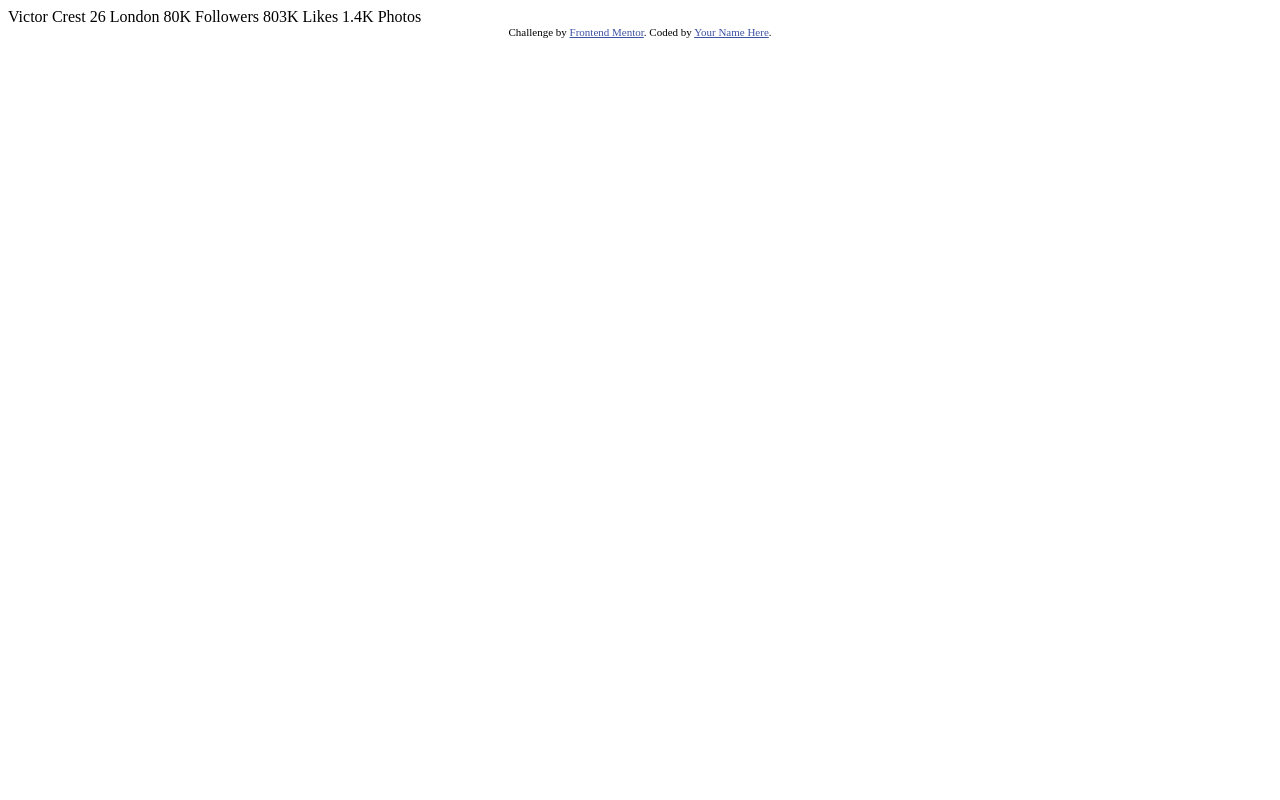
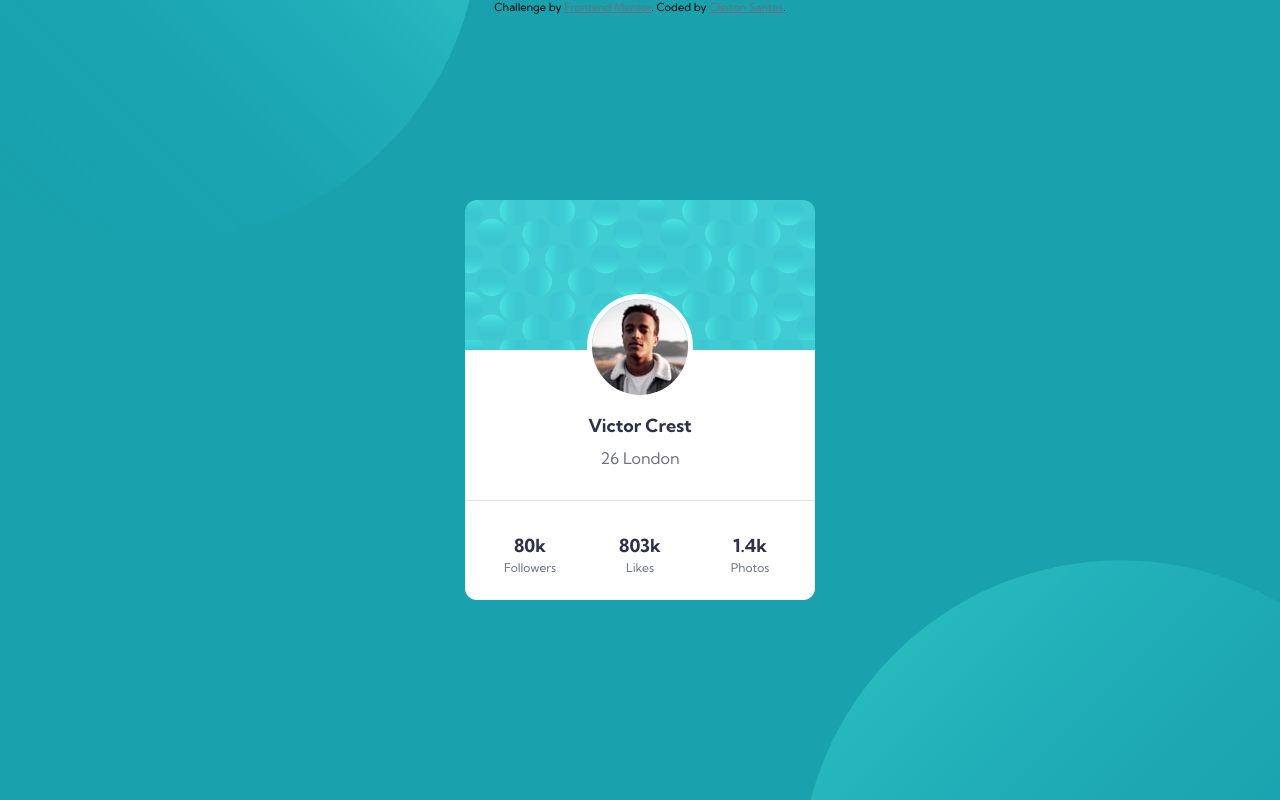
Before and after one commit to cleitonrs/profile-card-component-main, a plain HTML site: page index.html in a window 1280 px wide. Drawn offline with Linux system fonts and the light colour scheme.

Commit message:
First try

```diff
--- a/index.html
+++ b/index.html
@@ -1,35 +1,56 @@
 <!DOCTYPE html>
 <html lang="en">
+
 <head>
   <meta charset="UTF-8">
-  <meta name="viewport" content="width=device-width, initial-scale=1.0"> <!-- displays site properly based on user's device -->
+  <meta name="viewport" content="width=device-width, initial-scale=1.0">
+  <!-- displays site properly based on user's device -->
 
   <link rel="icon" type="image/png" sizes="32x32" href="./images/favicon-32x32.png">
+  <link rel="stylesheet" href="style.css">
+  <link rel="preconnect" href="https://fonts.gstatic.com">
+  <link href="https://fonts.googleapis.com/css2?family=Kumbh+Sans:wght@400;700&display=swap" rel="stylesheet">
+  <title>Frontend Mentor | Profile card component</title>
+</head>
 
-  <title>Frontend Mentor | Profile card component</title>
+<body>
+  <img class="bgTop" src="./images/bg-pattern-top.svg" alt="bg-pattern-top">
+  <img class="bgBottom" src="./images/bg-pattern-bottom.svg" alt="bg-pattern-bottom">
 
-  <!-- Feel free to remove these styles or customise in your own stylesheet 👍 -->
-  <style>
-    .attribution { font-size: 11px; text-align: center; }
-    .attribution a { color: hsl(228, 45%, 44%); }
-  </style>
-</head>
-<body>
-  Victor Crest
-  26
-  London
+  <div class="profile-card">
+    <div class="card-header">
+      <div class="pic">
+        <img src="./images/image-victor.jpg" alt="Victor Photo">
+      </div>
+    </div>
+    <div class="card-body">
+      <div class="name">Victor Crest</div>
+      <div class="desc">26 London</div>
+    </div>
+    <div class="card-footer">
+      <div class="numbers">
+        <div class="item">
+          <span>80k</span>
+          Followers
+        </div>
+        <div class="item">
+          <span>803k</span>
+          Likes
+        </div>
+        <div class="item">
+          <span>1.4k</span>
+          Photos
+        </div>
+      </div>
+    </div>
+  </div>
 
-  80K
-  Followers
+  <footer>
+    <div class="attribution">
+      Challenge by <a href="https://www.frontendmentor.io?ref=challenge" target="_blank">Frontend Mentor</a>.
+      Coded by <a href="#">Cleiton Santos</a>.
+    </div>
+  </footer>
+</body>
 
-  803K
-  Likes
-
-  1.4K
-  Photos
-  <div class="attribution">
-    Challenge by <a href="https://www.frontendmentor.io?ref=challenge" target="_blank">Frontend Mentor</a>.
-    Coded by <a href="#">Your Name Here</a>.
-  </div>
-</body>
 </html>
--- /dev/null
+++ b/style.css
@@ -0,0 +1,110 @@
+* {
+    margin: 0;
+    padding: 0;
+    font-family: 'Kumbh Sans', sans-serif;
+    box-sizing: border-box;
+}
+
+body {
+    max-width: 1440px;
+    background-color:hsl(185, 75%, 39%);
+}
+
+.bgTop {
+    position: fixed;
+    width: 50%;
+    top: -50vh;
+    left: -10rem;
+}
+
+.bgBottom {
+    position: fixed;
+    width: 50%;
+    bottom: -50vh;
+    right: -10rem;
+}
+
+.profile-card {
+    width: 350px;
+    border-radius: 12px;
+    position: absolute;
+    top: 50%;
+    left: 50%;
+    transform: translate(-50%, -50%);
+    text-align: center;
+    overflow: hidden;
+}
+
+.card-header {
+    height: 150px;
+    background-image: url(./images/bg-pattern-card.svg);
+}
+
+.pic img {
+    display: inline-block;
+    border: 5px solid white;
+    border-radius: 50%;
+    position: absolute;
+    top: 50%;
+    left: 50%;
+    transform: translate(-50%, -100%);
+}
+
+.card-body {
+    height: 150px;
+    background-color: white;
+}
+
+.name {
+    position: relative;
+    top: 50%;
+    left: 50%;
+    transform: translate(-50%, -50%);
+    font-weight: 700;
+    font-size: 18px;
+    color: hsl(229, 23%, 23%);
+}
+
+.desc {
+    position: relative;
+    top: 50%;
+    left: 50%;
+    transform: translate(-50%);
+    color: hsl(227, 10%, 46%);
+}
+
+.card-footer {
+    height: 100px;
+    background-color: white;
+    border-top: 1px solid #6a6f8138;
+    padding: 30px 10px;
+}
+
+.numbers {
+    display: flex;
+    align-items: center;
+
+}
+
+.item {
+    flex: 1;
+    font-weight: 400;
+    color: hsl(227, 10%, 46%);
+    font-size: 12px;
+}
+
+span {
+    display: block;
+    font-weight: 700;
+    font-size: 18px;
+    color: hsl(229, 23%, 23%);
+    padding: 3px;
+}
+
+.attribution {
+    font-size: 11px; text-align: center;
+}
+
+.attribution a {
+    color: hsl(227, 10%, 46%);
+}
```
